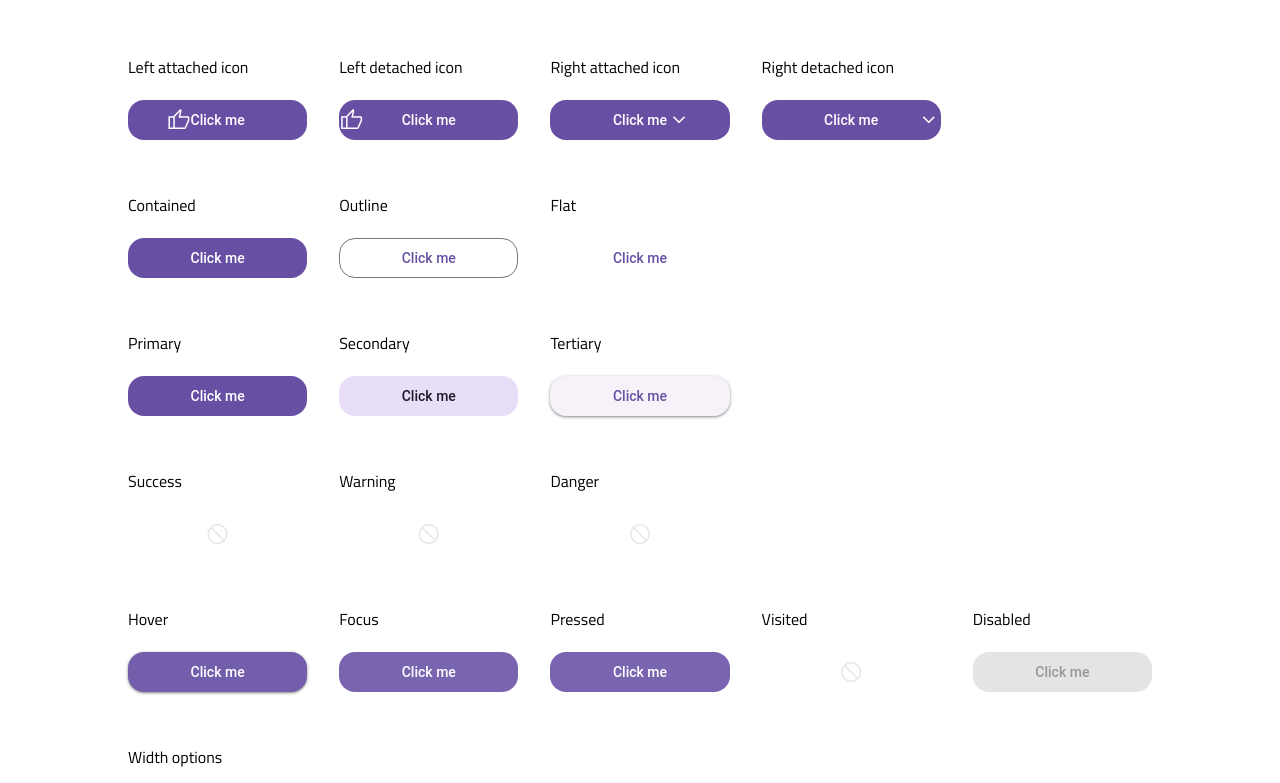
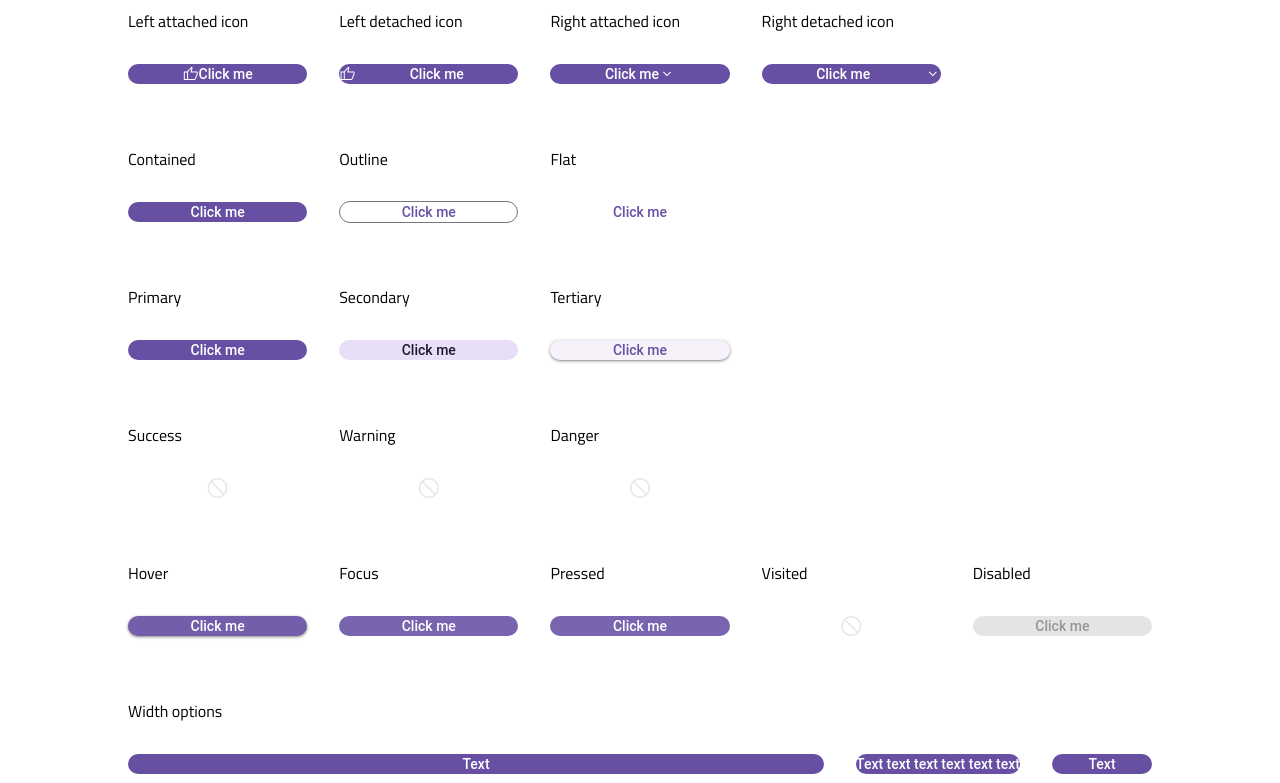
Before and after one commit to rodrigojcmello/kiskadee, a React (Vite) app in the folder packages/react/: page / in a window 1280 px wide. Shown: the part 437-1220 px from the top of the page. Built offline with nearby package versions, Linux system fonts and the light colour scheme.

Commit message:
feat: create a render method that handles empty objects

```diff
--- a/packages/react/src/components/Button/Button.style.ts
+++ b/packages/react/src/components/Button/Button.style.ts
@@ -500,10 +500,13 @@ export class ButtonStyle {
     const { '@media (min-width: 0px)': textPadding, ...textPaddingResponsive } =
       textResponsive;
 
-    return css({
-      ...textPadding,
-      ...textPaddingResponsive,
-    })();
+    return ButtonStyle.render(
+      {
+        ...textPadding,
+        ...textPaddingResponsive,
+      },
+      textPadding
+    );
   }
 
   private static pickResponsiveProperties<T>(
@@ -618,10 +621,13 @@ export class ButtonStyle {
     const { '@media (min-width: 0px)': size, ...sizeResponsive } =
       iconResponsive;
 
-    return css({
-      ...size,
-      ...sizeResponsive,
-    })();
+    return ButtonStyle.render(
+      {
+        ...size,
+        ...sizeResponsive,
+      },
+      size
+    );
   }
 
   private iconPadding_SIZE(position: 'left' | 'right'): string | undefined {
```
